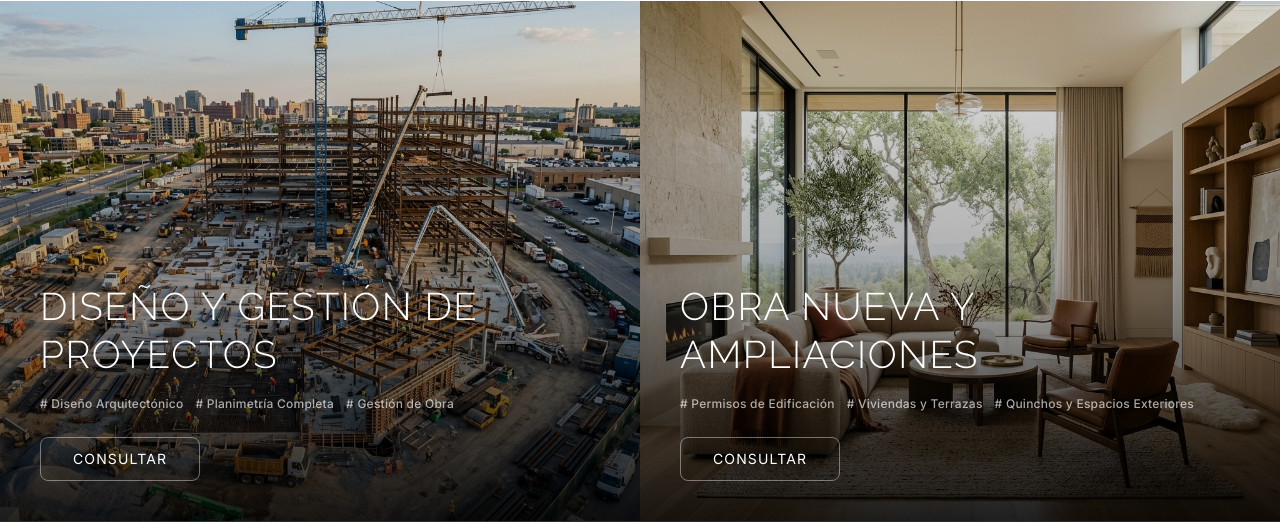
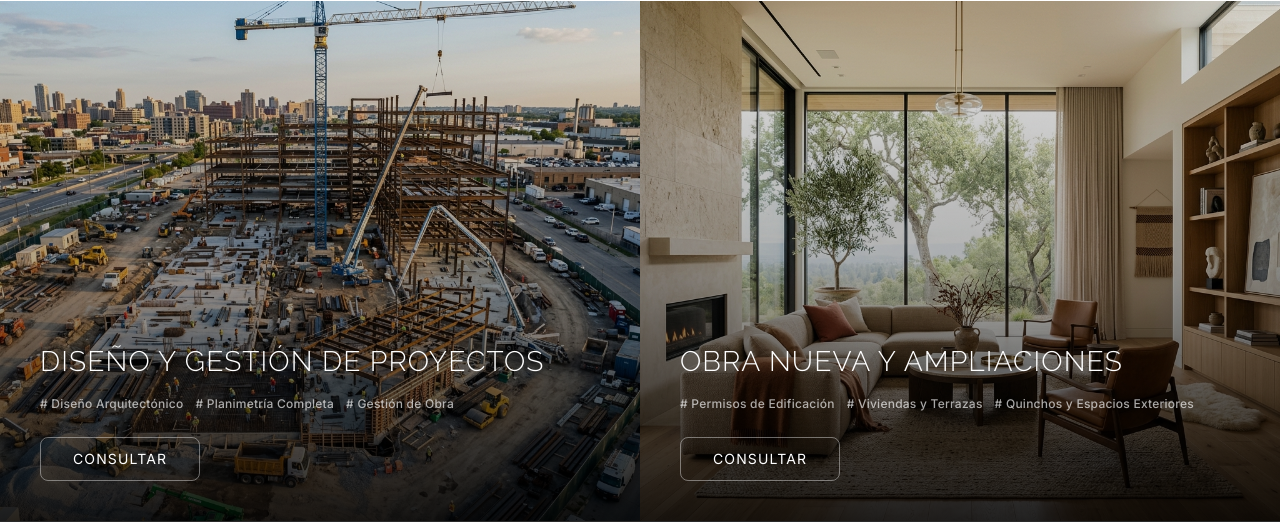
Before and after one commit to primerosresultados/webcreator, a PHP site: page / in a window 1280 px wide. Shown: the part 1530-2052 px from the top of the page. Run offline with PHP 8.4, Linux system fonts and the light colour scheme; data comes from the database, SQL or seed files in the repository.

Commit message:
design(services): títulos de servicios en una sola línea en desktop
Reduce el tamaño máximo del h3 y aplica white-space: nowrap en >=769px
para que "DISEÑO Y GESTIÓN DE PROYECTOS" no rompa en dos líneas.

Co-Authored-By: Claude Opus 4.7 (1M context) <noreply@anthropic.com>

```diff
--- a/assets/css/public.css
+++ b/assets/css/public.css
@@ -586,12 +586,18 @@ body, p, span, li, td { font-family: var(--font-primary, 'Inter'), system-ui, sa
 }
 
 .split-content h3 {
-    font-size: clamp(1.8rem, 3vw, 2.5rem);
+    font-size: clamp(1.4rem, 2.2vw, 2rem);
     font-weight: 300;
     color: #ffffff;
     margin-bottom: var(--space-4);
     letter-spacing: 0.04em;
     text-transform: uppercase;
+}
+
+@media (min-width: 769px) {
+    .split-content h3 {
+        white-space: nowrap;
+    }
 }
 
 .split-tags {
```
